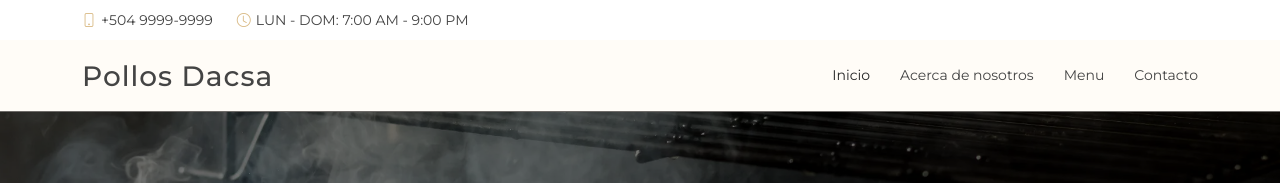
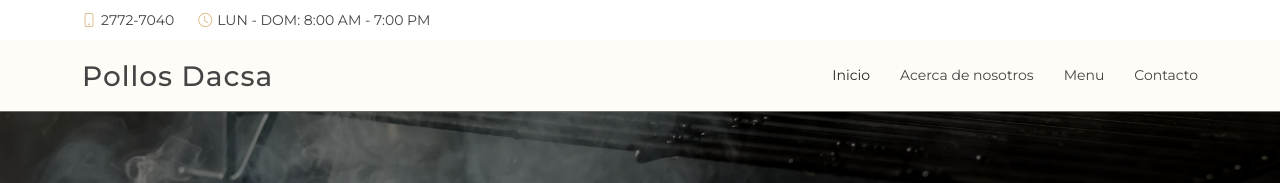
Before and after one commit to AustinMuoz/template-restaurant, a plain HTML site: page index.html in a window 1280 px wide. Shown: the top 183 px of the page. Drawn offline with Linux system fonts and the light colour scheme; a web font is replaced by a local one.

Commit message:
Update date

```diff
--- a/index.html
+++ b/index.html
@@ -37,8 +37,8 @@
   <div id="topbar" class="d-flex align-items-center fixed-top">
     <div class="container d-flex justify-content-center justify-content-md-between">
       <div class="contact-info d-flex align-items-center">
-        <i class="bi bi-phone d-flex align-items-center"><span>+504 9999-9999</span></i>
-        <i class="bi bi-clock d-flex align-items-center ms-4"><span> LUN - DOM: 7:00 AM - 9:00 PM</span></i>
+        <i class="bi bi-phone d-flex align-items-center"><span>2772-7040</span></i>
+        <i class="bi bi-clock d-flex align-items-center ms-4"><span> LUN - DOM: 8:00 AM - 7:00 PM</span></i>
       </div>
     </div>
   </div>
```
Also changed, not shown: menu/index.html (+1 -1 lines).
